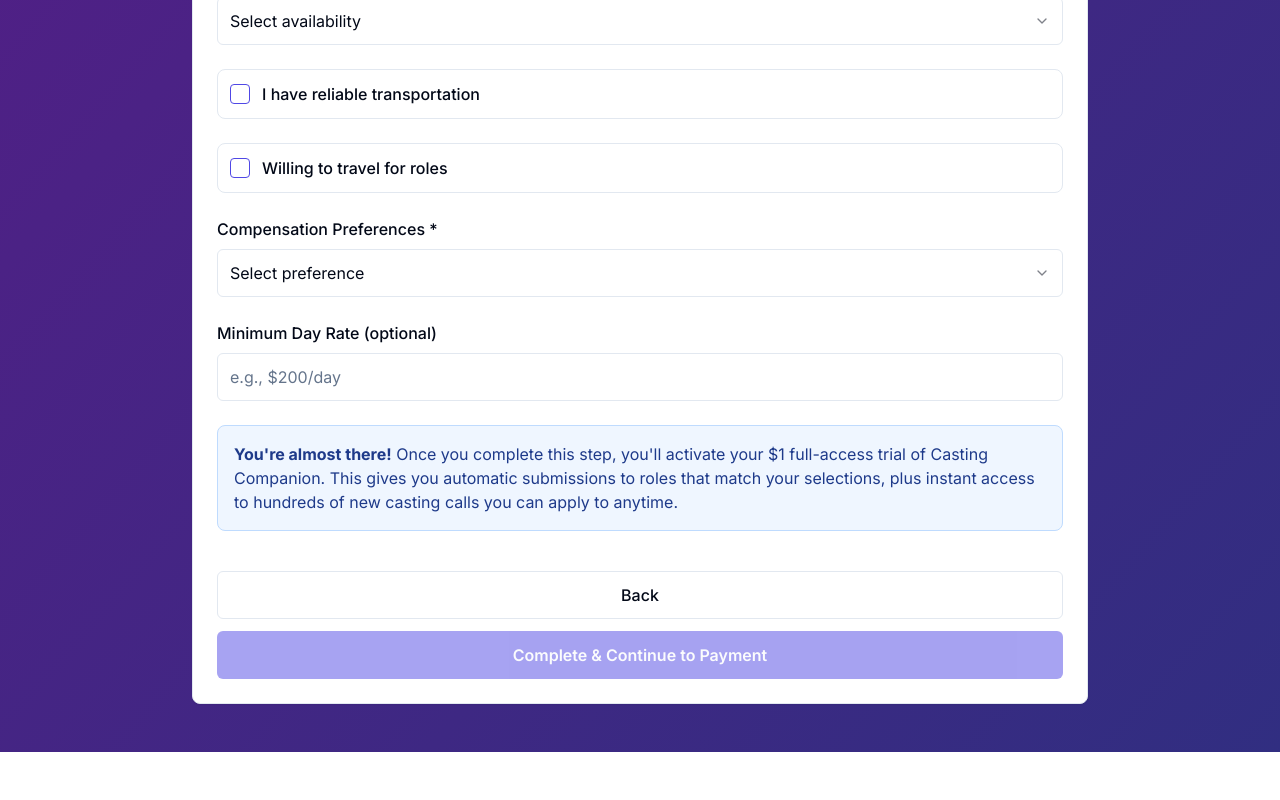
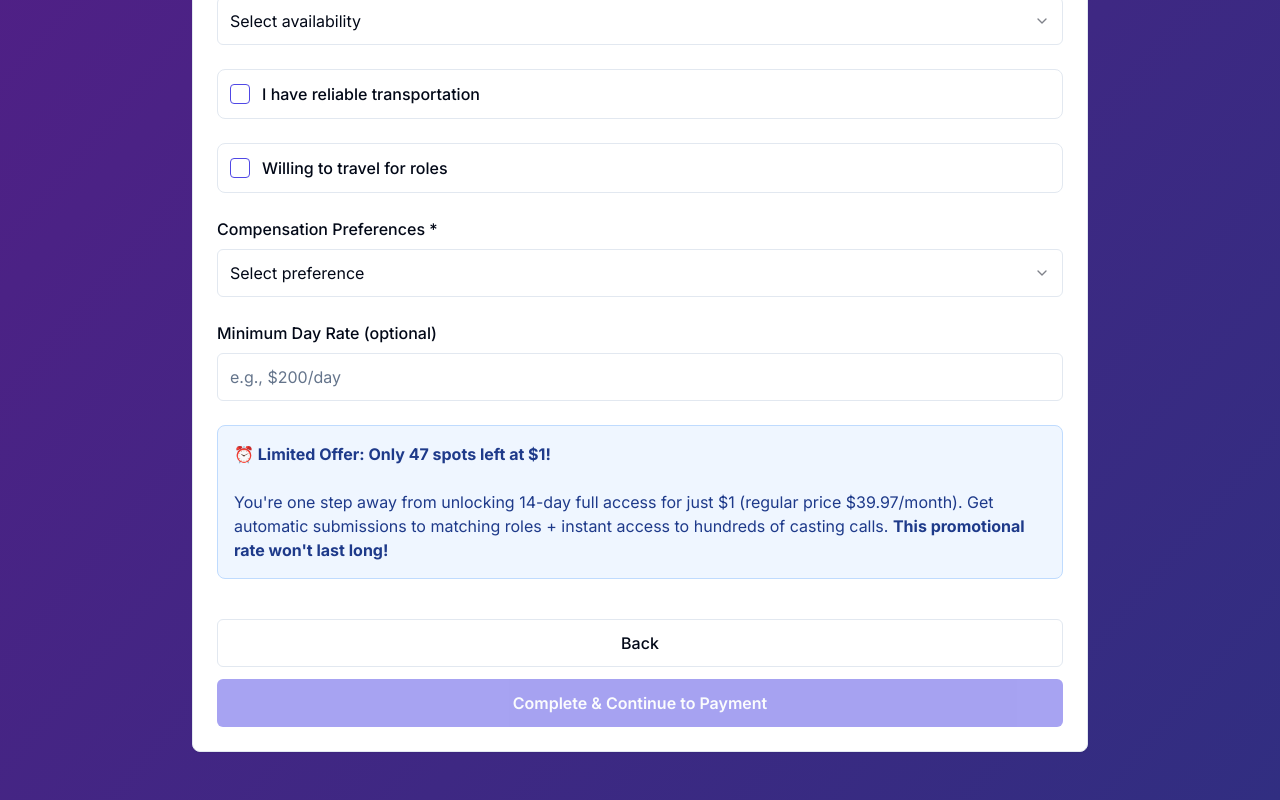
Before and after one commit to mmgolebi/castingcompanion3, a Next.js app: page /onboarding/step4 in a window 1280 px wide. Shown: the part 698-1498 px from the top of the page. Before the commit the page ends 1450 px from the top, so only its background shows below. Built offline with nearby package versions, Linux system fonts and the light colour scheme; no server answers; the database is empty; sample sign-in values are in the browser's storage.

Commit message:
Add urgency and scarcity to step 4 payment banner

```diff
--- a/src/app/onboarding/step4/page.tsx
+++ b/src/app/onboarding/step4/page.tsx
@@ -343,7 +343,7 @@ export default function Step4Page() {
 
               <div className="bg-blue-50 border border-blue-200 rounded-lg p-4">
                 <p className="text-sm md:text-base text-blue-900">
-                  <strong>You're almost there!</strong> Once you complete this step, you'll activate your $1 full-access trial of Casting Companion. This gives you automatic submissions to roles that match your selections, plus instant access to hundreds of new casting calls you can apply to anytime.
+                  <strong>⏰ Limited Offer: Only 47 spots left at $1!</strong><br/><br/>You're one step away from unlocking 14-day full access for just $1 (regular price $39.97/month). Get automatic submissions to matching roles + instant access to hundreds of casting calls. <strong>This promotional rate won't last long!</strong>
                 </p>
               </div>
 
```
